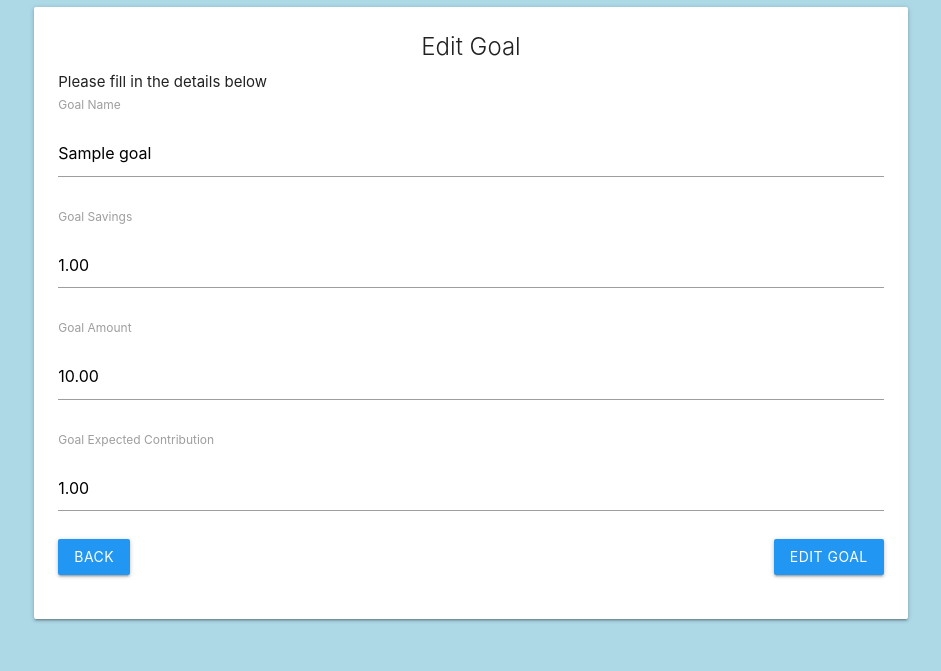
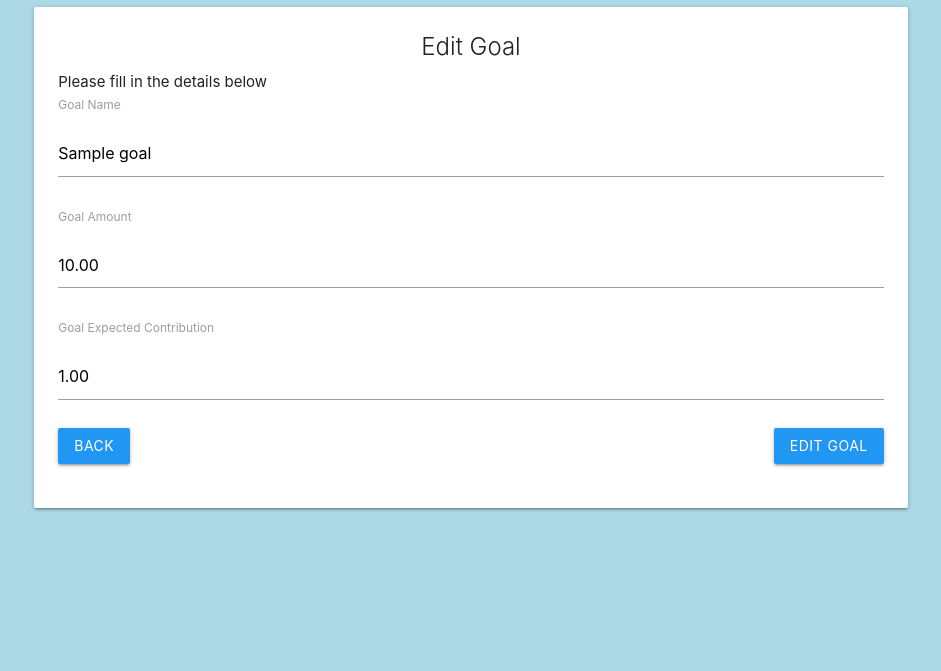
Before and after one commit to DisSupEng/silver-coin, a Django app: page /goal/edit/1 in a window 1280 px wide. Shown: the part 129-800 px from the top of the page, without its empty margins (169-1110 px from the left). Run offline with Django 4.2, Linux system fonts and the light colour scheme; a user stored in the database is signed in; data comes from the database, SQL or seed files in the repository; tables that the repository leaves empty hold one stand-in row (values such as "Sample post"); parts of the project's set-up code (start-up, migrations or seed data) failed here and were passed over.

Commit message:
Issue 4: Update goal models and templates.

```diff
--- a/silver_coin/budget/forms/goal.py
+++ b/silver_coin/budget/forms/goal.py
@@ -10,4 +10,4 @@ class GoalForm(forms.ModelForm):
     """
     class Meta:
         model = Goal
-        fields = ["name", "savings", "amount", "expected_contribution"]
+        fields = ["name", "amount", "expected_contribution"]
--- a/silver_coin/budget/models/goal.py
+++ b/silver_coin/budget/models/goal.py
@@ -1,3 +1,5 @@
+from datetime import datetime
+
 from django.core.exceptions import ValidationError
 from django.core.validators import MaxLengthValidator
 from django.contrib.auth.models import User
@@ -12,7 +14,6 @@ class Goal(models.Model):
 
     The model contains the following fields:
     * name: The name of the Goal
-    * savings: The current amount that has been saved for this Goal
     * amount: The total cost of this Goal
     * expected_contribution: The amount expected to be saved each BudgetPeriod
     * budget: The budget that the goal is attached to
@@ -25,10 +26,16 @@ class Goal(models.Model):
         null=False,
         blank=False
     )
-    savings = models.DecimalField(max_digits=7, decimal_places=2, null=False, blank=False)
     amount = models.DecimalField(max_digits=7, decimal_places=2, null=False, blank=False)
     expected_contribution = models.DecimalField(max_digits=7, decimal_places=2, null=False, blank=False)
     budget = models.ForeignKey(Budget, related_name="goals", on_delete=models.CASCADE, null=False, blank=False)
+
+    @property
+    def savings(self) -> float:
+        """
+        Returns the total amount that has been saved for this goal
+        """
+        return sum([contribution.amount for contribution in self.contributions.all()])
 
     @property
     def is_complete(self) -> bool:
@@ -55,8 +62,6 @@ class Goal(models.Model):
         """
         super().full_clean(*args, **kwargs)
 
-        if self.savings < 0:
-            raise ValidationError("Savings cannot be less than zero")
         if self.amount <= 0:
             raise ValidationError("Amount cannot be less than or equal to zero")
         if self.expected_contribution <= 0:
@@ -71,5 +76,6 @@ class Contribution(models.Model):
     """
     contribution_id = models.AutoField(primary_key=True)
     amount = models.DecimalField(max_digits=7, decimal_places=2, null=False, blank=False)
-    goal = models.ForeignKey(Goal, on_delete=models.CASCADE, null=False, blank=False)
+    occurred_on = models.DateField(null=False, blank=False, default=datetime.now)
+    goal = models.ForeignKey(Goal, on_delete=models.CASCADE, null=False, blank=False, related_name="contributions")
     budget_period = models.ForeignKey(BudgetPeriod, on_delete=models.CASCADE, null=False, blank=False)
--- a/silver_coin/budget/templates/goal/goal_form.html
+++ b/silver_coin/budget/templates/goal/goal_form.html
@@ -25,15 +25,6 @@
                                     {{ form.name.errors }}
                                 </ul>
                                 {{ form.name }}
-                            </div>
-                        </div>
-                        <div class="row">
-                            <div class="col s12">
-                                <label for="{{ form.name.id_for_label }}">{{ type }} Savings</label>
-                                <ul>
-                                    {{ form.savings.errors }}
-                                </ul>
-                                {{ form.savings }}
                             </div>
                         </div>
                         <div class="row">
--- a/silver_coin/budget/views/mixins/check_budget.py
+++ b/silver_coin/budget/views/mixins/check_budget.py
@@ -1,3 +1,6 @@
+from django.shortcuts import redirect
+from django.urls import reverse
+
 from budget.models import Budget
 
 class CheckBudgetExists:
```
Also changed, not shown: silver_coin/budget/templates/amount/actual_amount_list.html (+22 -0 lines), silver_coin/budget/migrations/0004_create_goal_models.py.
